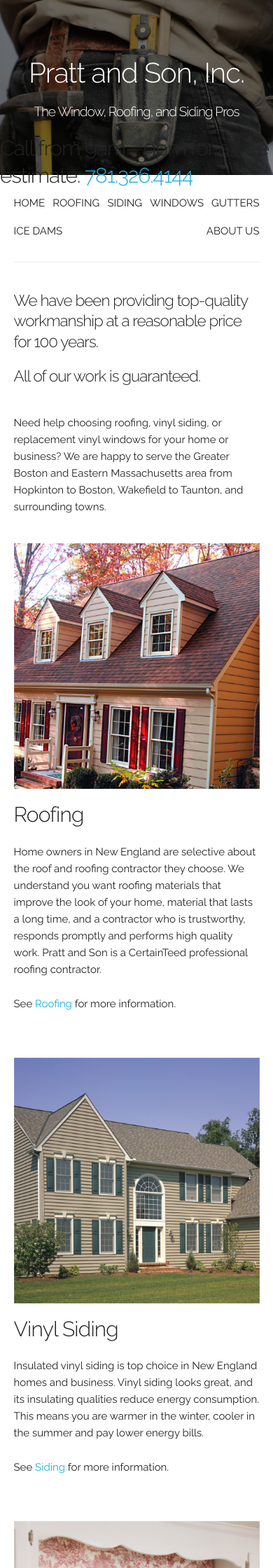
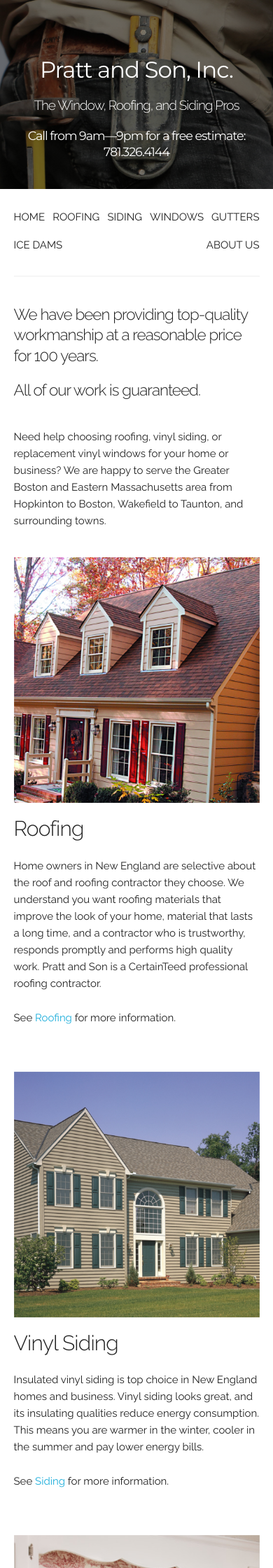
Before and after one commit to edPratt/prattandson, a Jekyll site: the page built from index.html, in a window 390 px wide. Shown: the top 2240 px of the page at 70% size. Built offline with Jekyll 4.4.1, drawn with Linux system fonts in a browser that asks for light colours.

Commit message:
Update mobile header styles

```diff
--- a/css/app_small.css
+++ b/css/app_small.css
@@ -38,18 +38,20 @@ header#site-header img {
 
 header#site-header div.header-image {
   width: 100%;
-  height: 25rem;
+  height: 27rem;
   background-image: linear-gradient( rgba(0, 0, 0, 0.5), rgba(0, 0, 0, 0.5) ), url('/img/worker.jpg');
   background-position: center;
   background-repeat: no-repeat;
   background-size: cover;
+  text-align: center;
 }
 
 header#site-header div.header-image h1 {
   color: #FFF;
   text-align: center;
-  font-size: 4rem;
+  font-size: 3.25rem;
   padding: 8rem 0.5rem 0 0.5rem;
+  font-family: 'Montserrat', sans-serif;
 }
 
 header#site-header div.header-image h2 {
@@ -57,6 +59,21 @@ header#site-header div.header-image h2 {
   text-align: center;
   font-size: 1.9rem;
   padding: 0 0.5rem;
+}
+
+header#site-header div.header-image h3 {
+  color: #FFF;
+  font-size: 1.75rem;
+  font-family: 'Montserrat', sans-serif;
+  padding: 0 0.5rem;
+}
+
+header#site-header div.header-image h3 a {
+    color: #FFF;
+}
+
+header#site-header div.header-image h3 a:hover {
+    text-decoration: none;
 }
 
 nav.navbar {
```
